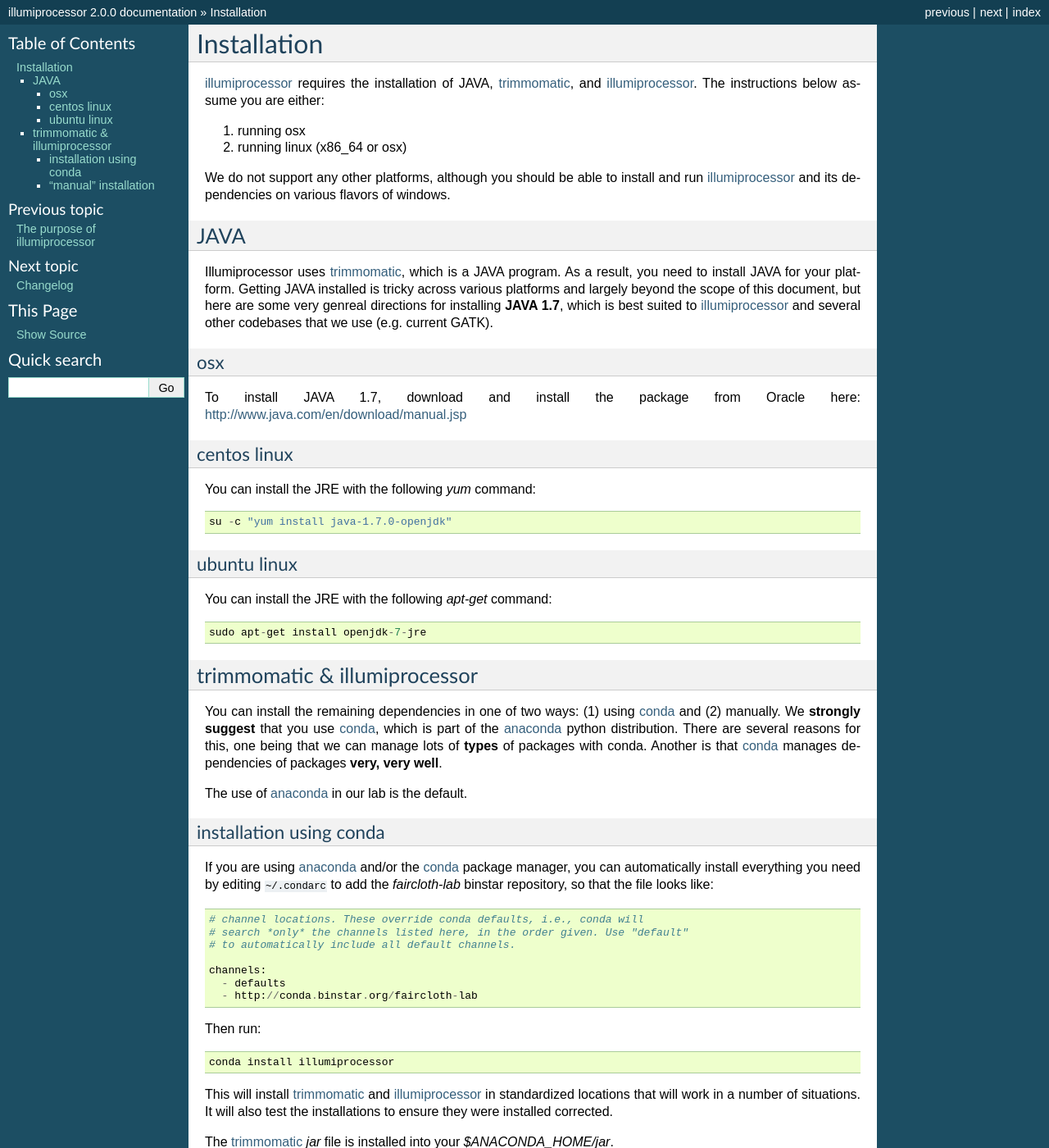
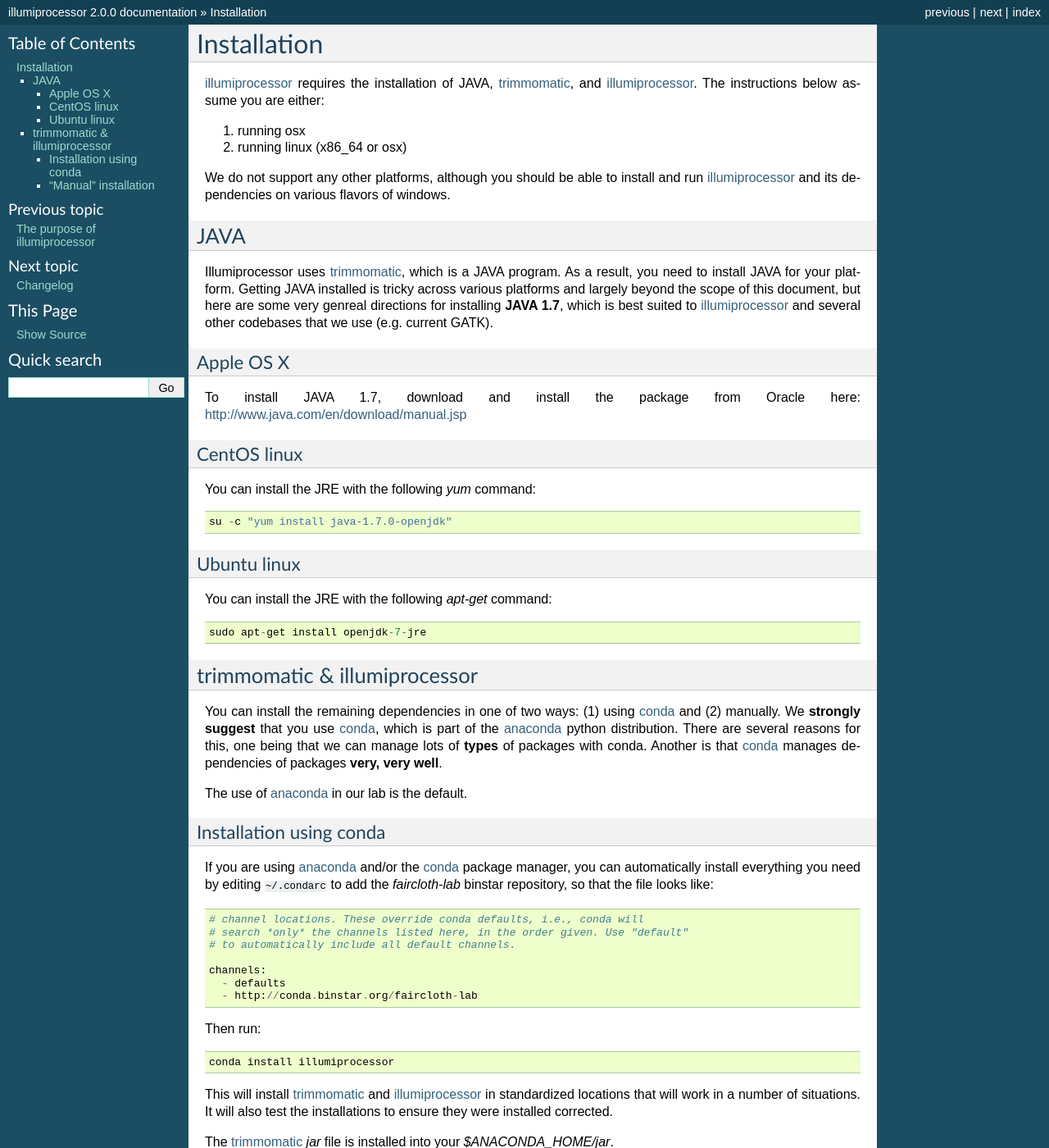
Before and after one commit to faircloth-lab/illumiprocessor, a Sphinx documentation site: the page built from docs/install.rst, in a window 1280 px wide and 1400 px high. Shown: the whole window at 82% size. Built offline with Sphinx 7.4.7, drawn with Linux system fonts in a browser that asks for light colours; some of the changed text lies outside the part shown.

Commit message:
rehash install section and fix headers

```diff
--- a/docs/install.rst
+++ b/docs/install.rst
@@ -20,19 +20,20 @@
 to `illumiprocessor`_ and several other codebases that we use (e.g. current
 GATK).
 
-osx
----
+Apple OS X
+-----------
+
 To install JAVA 1.7, download and install the package from Oracle here:
 http://www.java.com/en/download/manual.jsp
 
-centos linux
+CentOS linux
 ------------
 
 You can install the JRE with the following `yum` command::
 
     su -c "yum install java-1.7.0-openjdk"
 
-ubuntu linux
+Ubuntu linux
 ------------
 
 You can install the JRE with the following `apt-get` command::
@@ -51,7 +52,7 @@
 
 The use of `anaconda`_ in our lab is the default.
 
-installation using conda
+Installation using conda
 ------------------------
 
 If you are using `anaconda`_ and/or the `conda`_ package manager, you can
@@ -77,7 +78,7 @@
 The `trimmomatic`_ `jar` file is installed into your `$ANACONDA_HOME/jar`.
 
 
-"manual" installation
+"Manual" installation
 ---------------------
 
 Of course, you can install `illumiprocessor`_ in the standard (manual) way.  As
```
